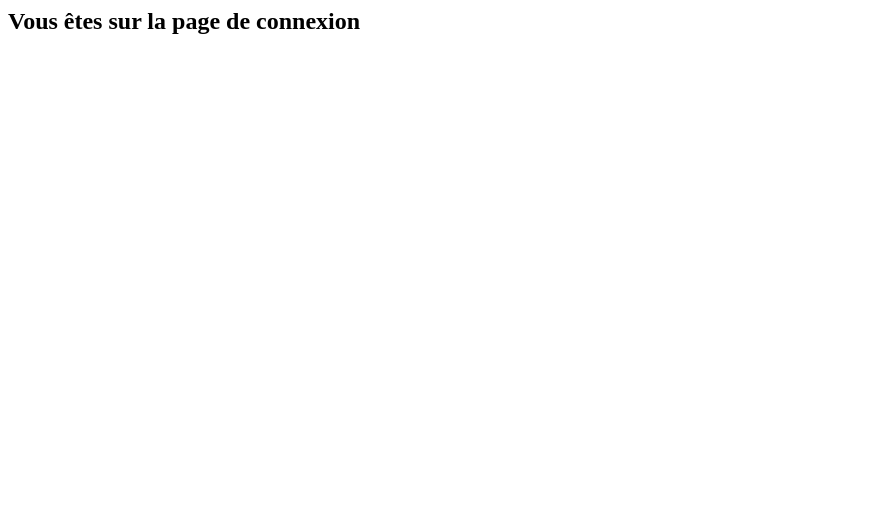
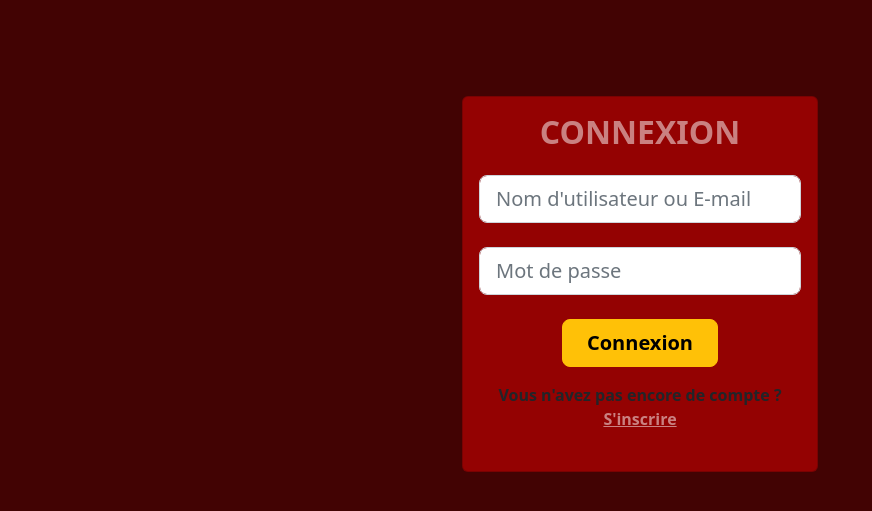
Before and after one commit to JeremSSJ/Manjou, a PHP site: page /connexion in a window 1280 px wide. Shown: the top 511 px of the page, without its empty margins (0-872 px from the left). Run offline with PHP 8.4, Linux system fonts and the light colour scheme; some libraries are stand-ins or nearby versions.

Commit message:
connexion

```diff
--- a/view/sign_in_up/sign_in.php
+++ b/view/sign_in_up/sign_in.php
@@ -1,3 +1,39 @@
-<?php
-    echo '<h2>Vous êtes sur la page de connexion</h2>';
-?>
+<!-- importer bootstrap, les icones et le jquery -->
+<?php require_once '../view/import/import.php'; ?>
+
+<style>
+    .bg-light-red
+    {
+        background-color: #420303;
+    }
+
+    .bg-red
+    {
+        background-color: #940202;
+    }
+</style>
+
+<body class="bg-light-red">
+    <div class="container mt-5 pt-5">
+        <div class="row">
+            <div class="col-12 col-md-8 col-lg-6 col-xl-4 m-auto">
+                <div class="card bg-red">
+                    <div class="card-body text-center">
+
+                        <h2 class="text-white-50 fw-bold mb-4">CONNEXION</h2>
+
+                        <form action="">
+                            <input type="text" name="" id="" class="form-control form-control-lg my-4 py-2" placeholder="Nom d'utilisateur ou E-mail">
+                            <input type="password" name="" id="" class="form-control form-control-lg my-4 py-2" placeholder="Mot de passe">
+
+                            <button class="btn btn-lg btn-warning fw-bold px-4">Connexion</button>
+
+                            <p class="fw-bold my-2 py-2">Vous n'avez pas encore de compte ? <a href="" class="text-white-50 fw-bold">S'inscrire</a></p>
+
+                        </form>
+                    </div>
+                </div>
+            </div>
+        </div>
+    </div>
+</body>
```
